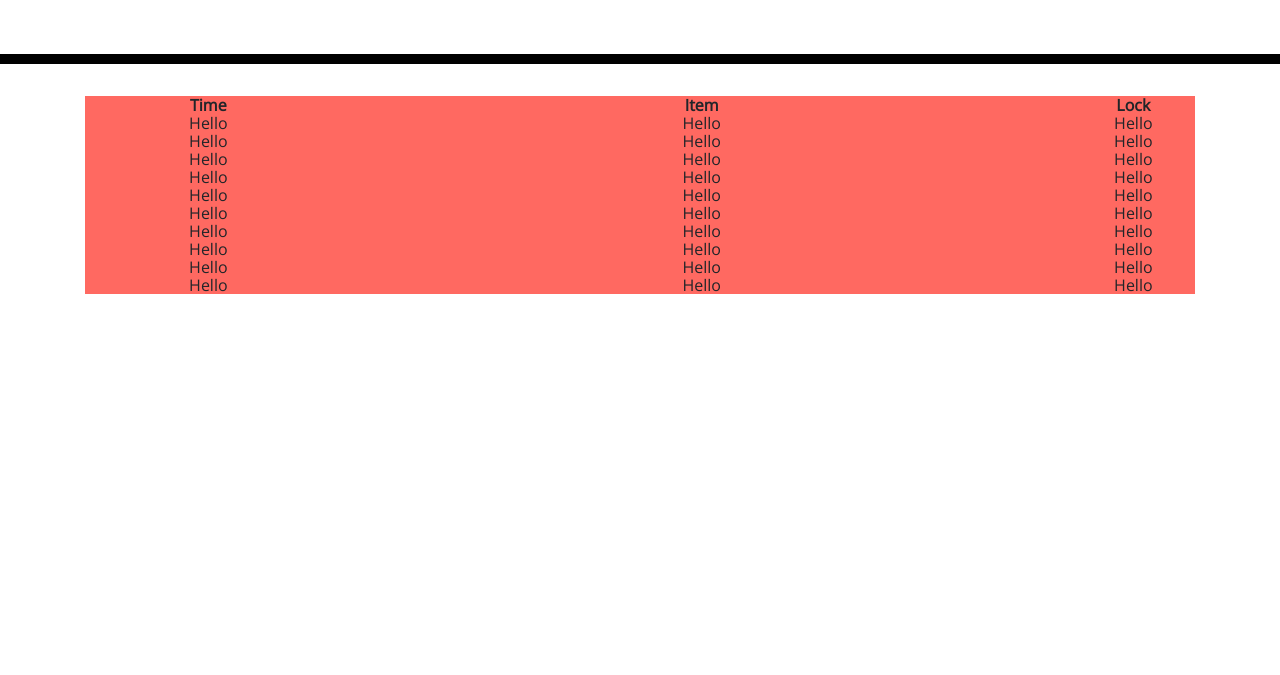
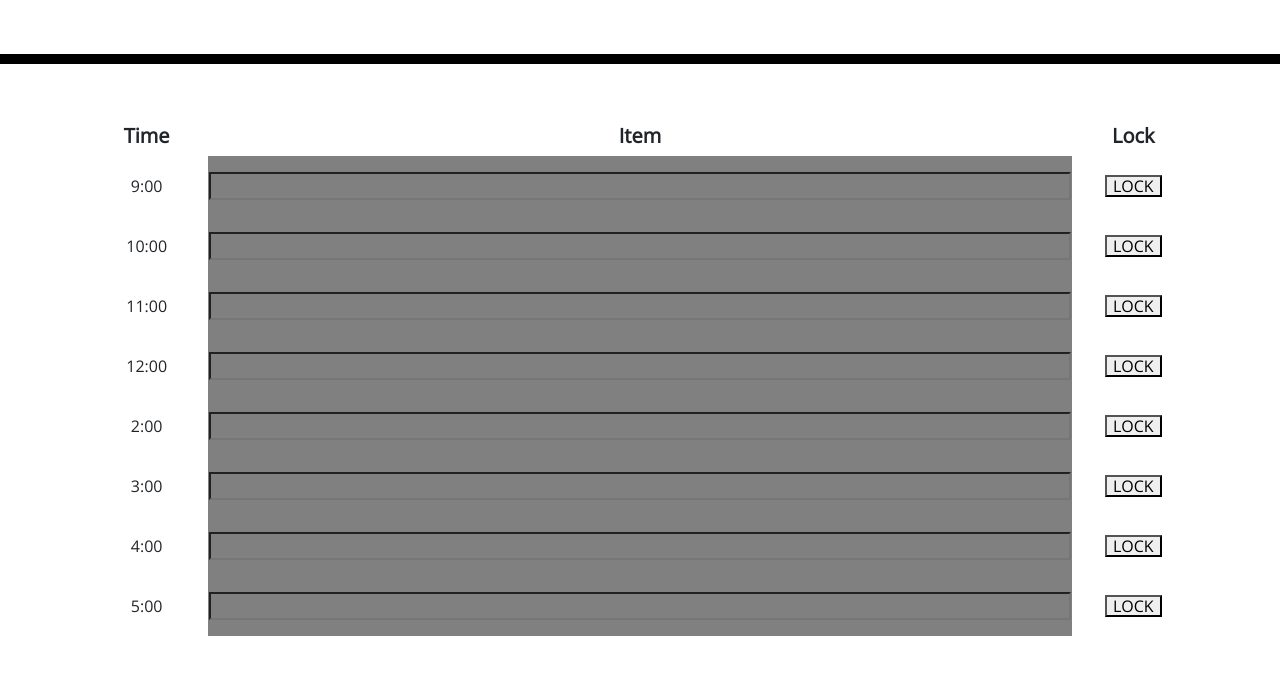
Before and after one commit to hamzsait/WorkDayScheduler, a plain HTML site: page index.html in a window 1280 px wide. Shown: the part 245-920 px from the top of the page. Before the commit the page ends 800 px from the top, so only its background shows below. Drawn offline with nearby package versions, Linux system fonts and the light colour scheme.

Commit message:
added moment function

```diff
--- a/assets/script.js
+++ b/assets/script.js
@@ -1,17 +1,19 @@
 $('#currentDay').text(moment().format("LL"))
 $('#currentDay').css("font-size", "25px")
 
-for (x = 0; x < 10; x++){
-
-    var time = 9
+var time = 9
+currentFound = false
+for (x = 0; x < 8; x++){
 
     var table = $('#table')
+    var row = $('<tr>').css("height","60px")
 
-    var row = $('<tr>')
+    col1 = $('<td>').text(time + ":00")
+    col2 = $('<td>')
+    col3 = $('<td>')
 
-    col1 = $('<td>').text("Hello")
-    col2 = $('<td>').text("Hello")
-    col3 = $('<td>').text("Hello")
+    col2.append($('<input>'))
+    col3.append($('<button>').text("LOCK"))
 
     col1.attr("id","col1")
     col2.attr("id","col2")
@@ -22,4 +24,24 @@ for (x = 0; x < 10; x++){
     row.append(col3)
 
     table.append(row)
+
+    if (time >= 12){
+        time = 1
+    }
+    time++
+
+
+    if (moment().format('h') == time){
+        col2.children().css("background-color","red")
+        col2.css("background-color","red")
+        currentFound = true
+    }
+    else if (currentFound){
+        col2.children().css("background-color","green")
+        col2.css("background-color","green")
+    }
+    else{
+        col2.children().css("background-color","gray")
+        col2.css("background-color","gray")
+    }
 }
--- a/assets/style.css
+++ b/assets/style.css
@@ -2,6 +2,9 @@ body {
   font-family: 'Open Sans', sans-serif;
   font-size: 16px;
   line-height: 1;
+  display: flex;
+  flex-direction: column;
+  justify-content: center;
 }
 
 textarea {
@@ -70,20 +73,37 @@ textarea {
   transition: all 0.3s ease-in-out;
 }
 
+.container{
+  width: 100%;
+}
+
 #table{
   width:100%;
-  background-color: #ff6961;
+  margin-top: 20px;
+  margin-bottom: 50px;
+}
+
+#table th{
+  font-size: 20px;
+  padding: 10px;
 }
 
 #col1{
-  width:20%;
+  width:10%;
   text-align: center;
 }
 
 #col2{
-  width:60%;
+  width:70%;
   text-align: center;
 }
+
+#col2 input{
+  width:100%;
+  height: 100%;
+  text-align: left;
+}
+
 #col3{
   width:10%;
   text-align: center;
```
